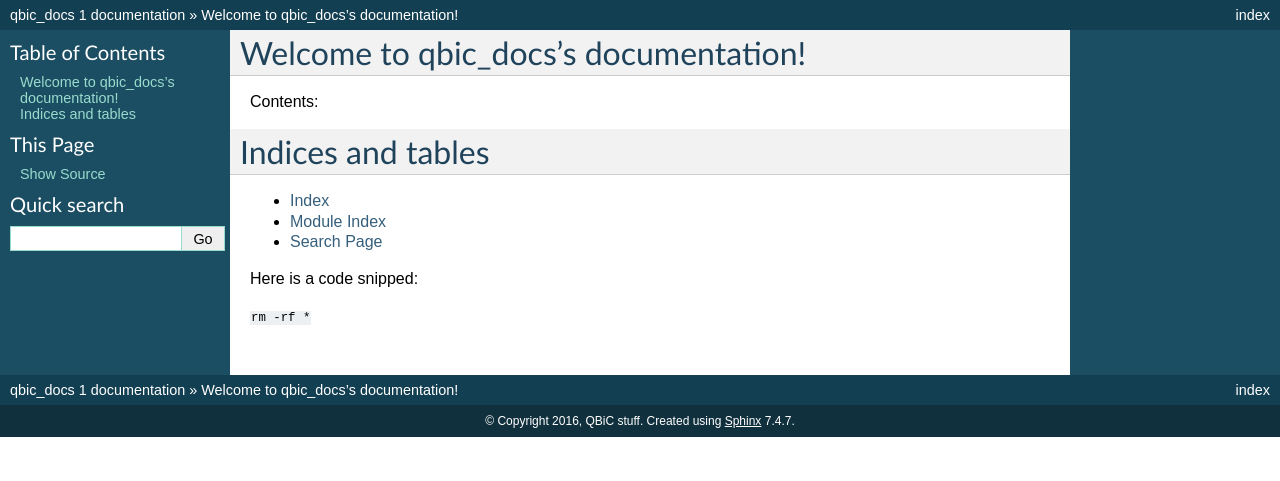
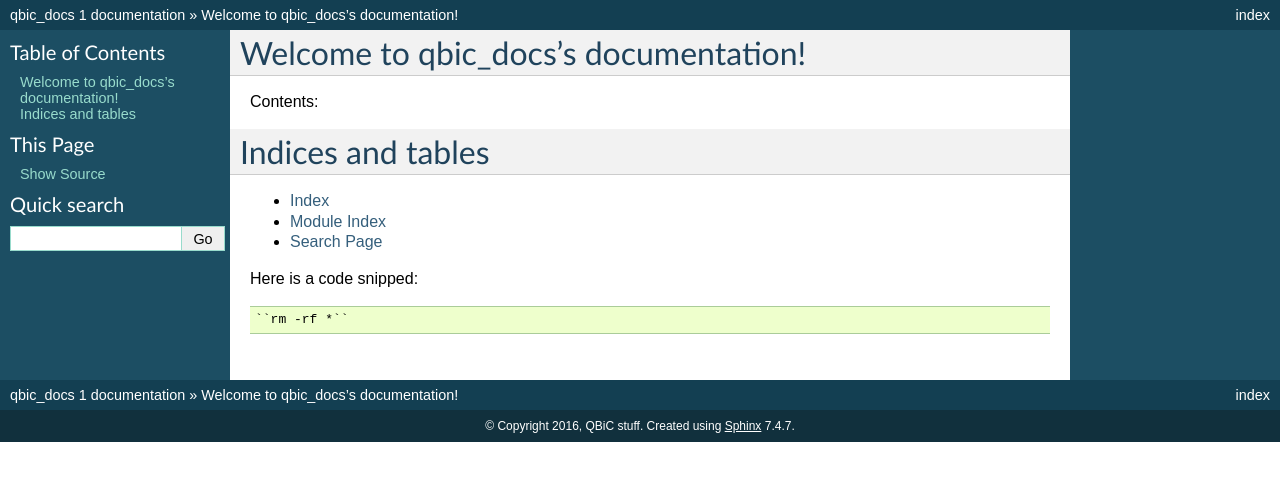
Before and after one commit to qbicsoftware/docs, a Sphinx documentation site: the page built from docs/source/index.rst, in a window 1280 px wide. Shown: the top 481 px of the page. Built offline with Sphinx 7.4.7, drawn with Linux system fonts in a browser that asks for light colours.

```diff
--- a/docs/source/index.rst
+++ b/docs/source/index.rst
@@ -20,6 +20,6 @@
 * :ref:`modindex`
 * :ref:`search`
 
-Here is a code snipped:
+Here is a code snipped::
 
 ``rm -rf *``
```
